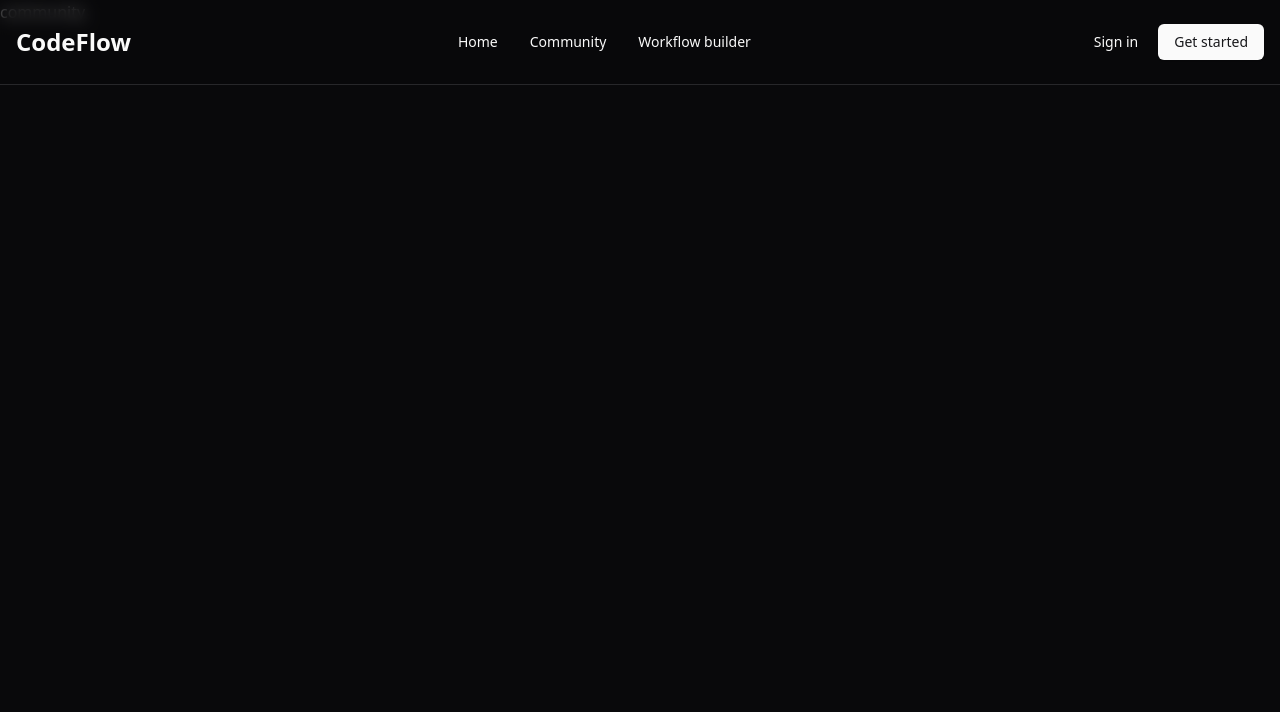
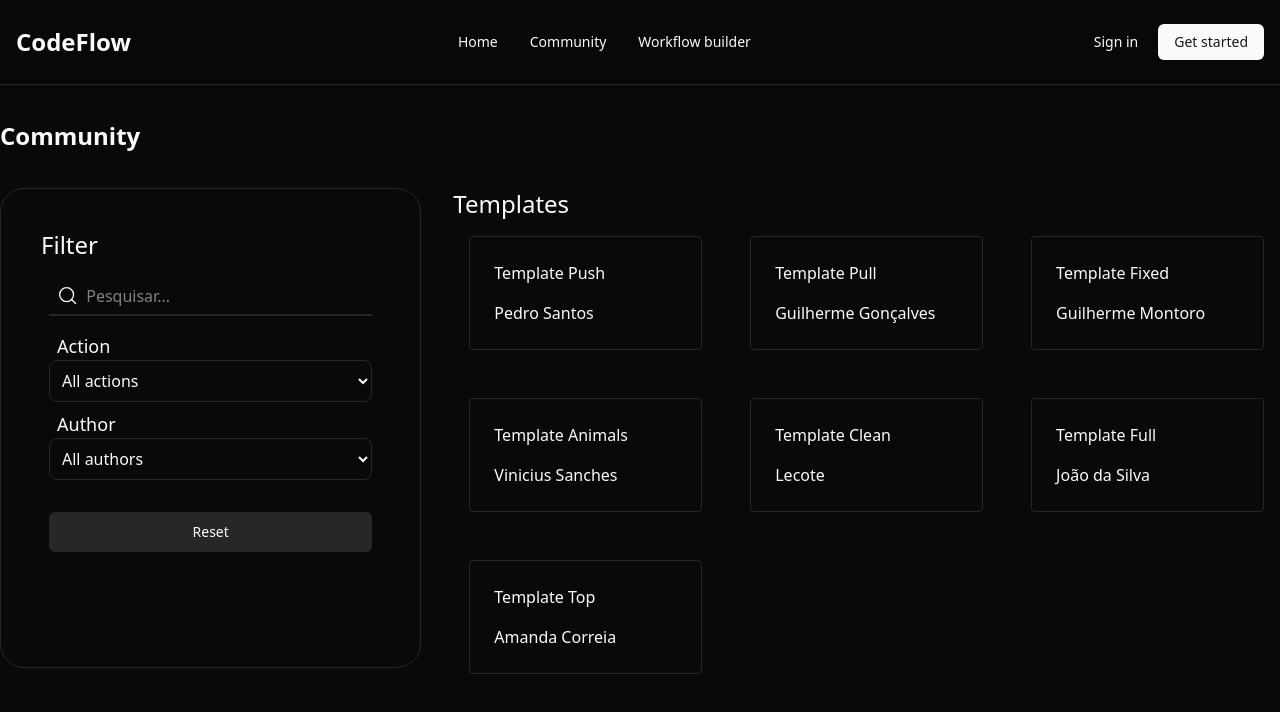
Before and after one commit to degui1/codeflow, a React (Vite) app: page /community in a window 1280 px wide. Shown: the top 712 px of the page. Built offline with nearby package versions, Linux system fonts and the light colour scheme; data requests are answered from the project's data file.

Commit message:
feat(community): implements community screen

```diff
--- /dev/null
+++ b/db.json
@@ -0,0 +1,59 @@
+{
+  "templates": [
+    {
+      "id": "1",
+      "title": "Template Push",
+      "idAction": "1",
+      "idAuthor": 1,
+      "author": "Pedro Santos"
+    },
+    {
+      "id": "2",
+      "title": "Template Pull",
+      "idAction": "2",
+      "idAuthor": 2,
+      "author": "Guilherme Gonçalves"
+    },
+    {
+      "id": "3",
+      "title": "Template Fixed",
+      "idAction": "3",
+      "idAuthor": 3,
+      "author": "Guilherme Montoro"
+    },
+    {
+      "id": "4",
+      "title": "Template Animals",
+      "idAction": "2",
+      "idAuthor": 4,
+      "author": "Vinicius Sanches"
+    },
+    {
+      "id": "5",
+      "title": "Template Clean",
+      "idAction": "3",
+      "idAuthor": 5,
+      "author": "Lecote"
+    },
+    {
+      "id": "6",
+      "title": "Template Full",
+      "idAction": "1",
+      "idAuthor": 6,
+      "author": "João da Silva"
+    },
+    {
+      "id": "7",
+      "title": "Template Top",
+      "idAction": "1",
+      "idAuthor": 7,
+      "author": "Amanda Correia"
+    }
+  ],
+  "likes": [
+    {
+      "id": "1",
+      "like": true
+    }
+  ]
+}
--- a/package.json
+++ b/package.json
@@ -10,12 +10,15 @@
     "preview": "vite preview"
   },
   "dependencies": {
+    "@phosphor-icons/react": "^2.1.7",
     "@radix-ui/react-slot": "^1.1.2",
     "@tailwindcss/vite": "^4.0.6",
     "@tanstack/react-query": "^5.66.3",
+    "axios": "^1.8.3",
     "class-variance-authority": "^0.7.1",
     "clsx": "^2.1.1",
     "lucide-react": "^0.477.0",
+    "phosphor-react": "^1.4.1",
     "react": "^19.0.0",
     "react-dom": "^19.0.0",
     "react-router": "^7.1.5",
--- /dev/null
+++ b/src/assets/icons/index.tsx
@@ -0,0 +1,7 @@
+import { MagnifyingGlass } from 'phosphor-react'
+
+const Icons = {
+  magnifyinGlass: MagnifyingGlass,
+}
+
+export { Icons }
--- /dev/null
+++ b/src/components/card.tsx
@@ -0,0 +1,13 @@
+interface Props {
+  title: string
+  author: string
+}
+
+export function Card({ title, author }: Props) {
+  return (
+    <div className="hover:bg-accent bg m-4 flex flex-col rounded border p-4 hover:cursor-pointer">
+      <span className="p-2">{title}</span>
+      <span className="p-2">{author}</span>
+    </div>
+  )
+}
--- /dev/null
+++ b/src/components/filter.tsx
@@ -0,0 +1,103 @@
+import { useState } from 'react'
+import { Template } from '@/pages/community/community'
+import { Icons } from '@/assets/icons'
+import { Button } from './ui/button'
+
+interface DataProps {
+  data: Template[]
+  filteredData: (filter: Filter) => void
+}
+
+export interface Filter {
+  idAuthor: string
+  idAction: string
+}
+
+export const Filter = ({ data, filteredData }: DataProps) => {
+  const [filter, setFilter] = useState<Filter>({
+    idAuthor: '',
+    idAction: '',
+  })
+
+  const actions = [
+    { idAction: '1', actionName: 'Push' },
+    { idAction: '2', actionName: 'Pull' },
+    { idAction: '3', actionName: 'Full' },
+  ]
+
+  return (
+    <section className="col-span-1 hidden h-120 rounded-3xl border p-10 md:block lg:block">
+      <h2 className="text-2xl">Filter</h2>
+      <div className="m-2">
+        <div className="border-accent mt-4 flex border-b-2">
+          <Icons.magnifyinGlass size={24} className="m-2 h-auto" />
+          <input
+            type="text"
+            placeholder="Pesquisar..."
+            className="w-full focus:border-0 focus:outline-none"
+          />
+        </div>
+
+        <div className="block">
+          <label className="mt-4 ml-2 block text-lg font-medium">Action</label>
+          <select
+            value={filter.idAction}
+            onChange={(e) => {
+              const newFilter = { ...filter, idAction: e.target.value }
+              setFilter(newFilter)
+              filteredData(newFilter)
+            }}
+            className="w-full rounded-lg border p-2"
+          >
+            <option className="bg-black" value="">
+              All actions
+            </option>
+
+            {actions.map((item, index) => (
+              <option value={item.idAction} className="bg-black" key={index}>
+                {item.actionName}
+              </option>
+            ))}
+          </select>
+        </div>
+
+        <label className="mt-2 ml-2 block text-lg font-medium">Author</label>
+
+        <div className="flex justify-between align-middle">
+          <select
+            value={filter.idAuthor}
+            onChange={(e) => {
+              const newFilter = { ...filter, idAuthor: e.target.value }
+              setFilter(newFilter)
+              filteredData(newFilter)
+            }}
+            className="w-full rounded-lg border p-2"
+          >
+            <option className="bg-black" value="">
+              All authors
+            </option>
+
+            {data.map((item, index) => (
+              <option value={item.idAuthor} className="bg-black" key={index}>
+                {item.author}
+              </option>
+            ))}
+          </select>
+        </div>
+
+        <Button
+          className="mt-8"
+          variant={'secondary'}
+          size={'full'}
+          onClick={() => {
+            const resetFilter = { idAuthor: '', idAction: '' }
+            setFilter(resetFilter)
+            filteredData(resetFilter)
+          }}
+        >
+          Reset
+        </Button>
+      </div>
+    </section>
+  )
+}
--- a/src/components/header.tsx
+++ b/src/components/header.tsx
@@ -4,7 +4,7 @@ import { Button } from './ui/button'
 export function Header() {
   return (
     <header className="bg-background/95 supports-[backdrop-filter]:bg-background/60 fixed top-0 z-50 w-full border-b py-6 backdrop-blur">
-      <div className="container mx-auto flex items-center justify-between px-4">
+      <div className="sticky container mx-auto flex items-center justify-between px-4">
         <Link to="/" className="text-2xl font-bold">
           CodeFlow
         </Link>
--- a/src/components/ui/button.tsx
+++ b/src/components/ui/button.tsx
@@ -4,7 +4,7 @@ import { cva, type VariantProps } from 'class-variance-authority'
 import { cn } from '@/lib/utils'
 
 const buttonVariants = cva(
-  "inline-flex items-center justify-center gap-2 whitespace-nowrap rounded-md text-sm font-medium transition-[color,box-shadow] disabled:pointer-events-none disabled:opacity-50 [&_svg]:pointer-events-none [&_svg:not([class*='size-'])]:size-4 shrink-0 [&_svg]:shrink-0 outline-none focus-visible:border-ring focus-visible:ring-ring/50 focus-visible:ring-[3px] aria-invalid:ring-destructive/20 dark:aria-invalid:ring-destructive/40 aria-invalid:border-destructive",
+  "inline-flex items-center justify-center gap-2 whitespace-nowrap rounded-md text-sm font-medium transition-[color,box-shadow] disabled:pointer-events-none disabled:opacity-50 [&_svg]:pointer-events-none [&_svg:not([class*='size-'])]:size-4 shrink-0 [&_svg]:shrink-0 outline-none focus-visible:border-ring focus-visible:ring-ring/50 focus-visible:ring-[3px] aria-invalid:ring-destructive/20 dark:aria-invalid:ring-destructive/40 aria-invalid:border-destructive cursor-pointer",
   {
     variants: {
       variant: {
@@ -23,6 +23,7 @@ const buttonVariants = cva(
         default: 'h-9 px-4 py-2 has-[>svg]:px-3',
         sm: 'h-8 rounded-md gap-1.5 px-3 has-[>svg]:px-2.5',
         lg: 'h-10 rounded-md px-6 has-[>svg]:px-4',
+        full: 'h-10 rounded-md px-6 has-[>svg]:px-4 w-full',
         icon: 'size-9',
       },
     },
--- a/src/pages/community/community.tsx
+++ b/src/pages/community/community.tsx
@@ -1,3 +1,61 @@
+import { useMemo, useState } from 'react'
+import { useQuery } from '@tanstack/react-query'
+import { Card } from '@/components/card'
+import CommunityService from '@/services/CommunityService'
+import { Filter } from '@/components/filter'
+
+export interface Template {
+  id: number
+  title: string
+  idAuthor: number
+  idAction: string
+  author: string
+}
+
 export function Community() {
-  return <div>community</div>
+  const [filter, setFilter] = useState<Filter>({
+    idAuthor: '',
+    idAction: '',
+  })
+
+  const { data } = useQuery<Template[]>({
+    queryKey: ['community-flows-posts-get-request'],
+    queryFn: CommunityService.getTemplates,
+  })
+
+  const callBack = (dataFiltered: Filter) => {
+    setFilter({
+      idAuthor: dataFiltered.idAuthor,
+      idAction: dataFiltered.idAction,
+    })
+  }
+
+  const filteredTemplates = useMemo(() => {
+    return data?.filter((item) => {
+      const matchAuthor =
+        !filter?.idAuthor || item.idAuthor === Number(filter.idAuthor)
+      const matchAction = !filter?.idAction || item.idAction === filter.idAction
+
+      return matchAuthor && matchAction
+    })
+  }, [filter?.idAuthor, filter?.idAction, data])
+
+  return (
+    <div className="container m-auto">
+      <main className="mt-30 grid w-full grid-cols-3 gap-2">
+        <h1 className="col-span-3 h-15 text-2xl font-bold">Community</h1>
+
+        <Filter data={data ?? []} filteredData={callBack} />
+
+        <section className="col-span-3 pl-6 md:col-span-2 md:m-0 lg:col-span-2">
+          <h2 className="text-2xl">Templates</h2>
+          <div className="grid grid-cols-1 gap-4 md:grid-cols-2 lg:grid-cols-3">
+            {filteredTemplates?.map((item: Template, index: number) => (
+              <Card key={index} title={item.title} author={item.author} />
+            ))}
+          </div>
+        </section>
+      </main>
+    </div>
+  )
 }
--- /dev/null
+++ b/src/services/CommunityService.tsx
@@ -0,0 +1,16 @@
+import axios from 'axios'
+
+const url = 'http://localhost:3000'
+
+const CommunityService = {
+  getTemplates: async () => {
+    const res = await axios.get(`${url}/templates`)
+    return res.data
+  },
+
+  deleteTemplate: async (id: string) => {
+    return axios.delete(`${url}/templates/${id}`)
+  },
+}
+
+export default CommunityService
```
Also changed, not shown: 1 other file (tests, documents, lock files or other folders).
